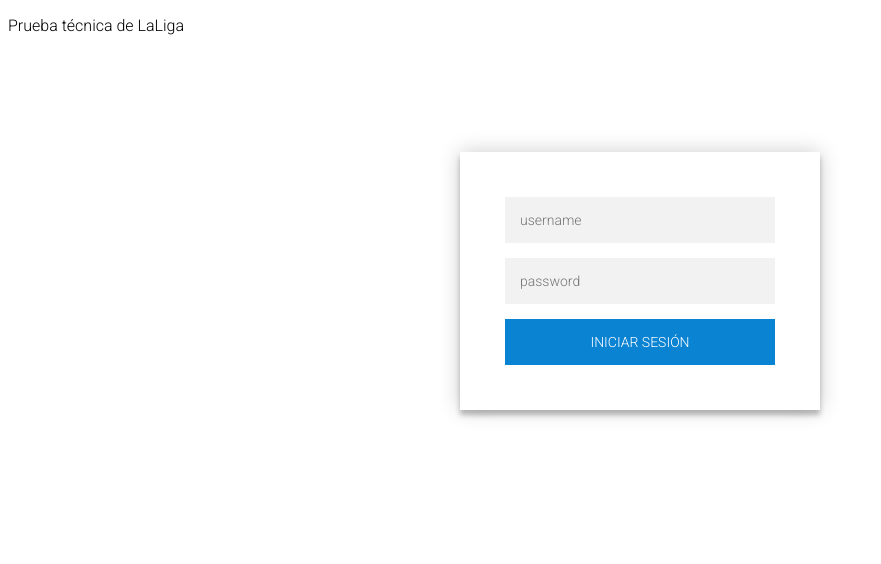
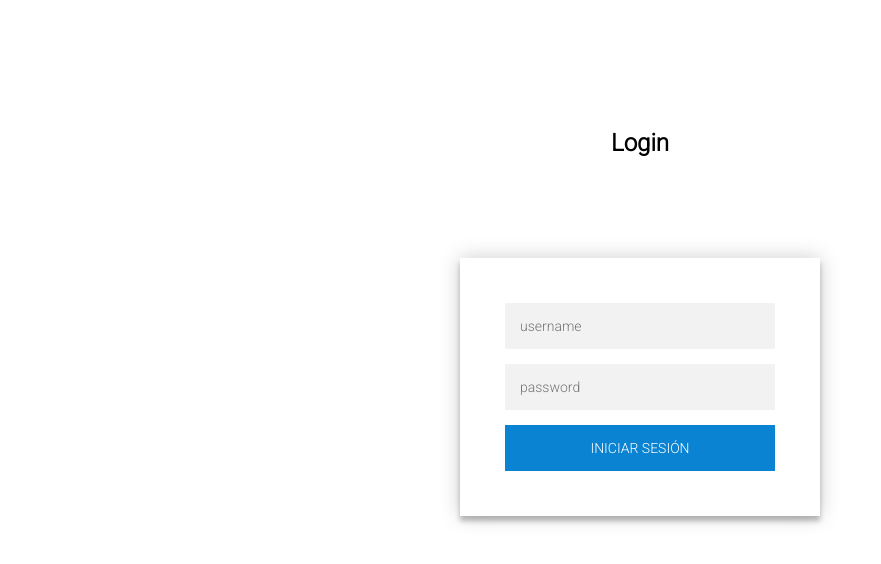
Before and after one commit to Albertosnp/Login-regresIn-React-Redux, a React (Create React App) app: page /login in a window 1280 px wide. Shown: the top 564 px of the page, without its empty margins (0-881 px from the left). Built offline with nearby package versions, Linux system fonts and the light colour scheme.

Commit message:
Added LoginLayout

```diff
--- a/src/App.tsx
+++ b/src/App.tsx
@@ -5,7 +5,6 @@ import { Routes } from "Routes/Routes";
 const App = () => {
   return (
     <BrowserRouter>
-      <p>Prueba técnica de LaLiga</p>
       <Routes />
     </BrowserRouter>
   );
--- a/src/Layouts/LoggedLayout.tsx
+++ b/src/Layouts/LoggedLayout/LoggedLayout.tsx
@@ -1,11 +1,12 @@
 import React from "react";
-import ButtonLogOut from "../components/ButtonLogOut/ButtonLogOut";
-import { Users } from "../components/Users/Users";
+import ButtonLogOut from "../../components/ButtonLogOut/ButtonLogOut";
+import { Users } from "../../components/Users/Users";
 import "./loggedLayout.css";
 
 export const LoggedLayout = () => {
   return (
     <div className="logged-layout">
+      <h2>Listado</h2>
       <ButtonLogOut />
       <Users />
     </div>
--- /dev/null
+++ b/src/Layouts/LoginLayout/LoginLayout.tsx
@@ -0,0 +1,11 @@
+import { LoginForm } from "components/LoginForm/LoginForm";
+import React from "react";
+
+export const LoginLayout = () => {
+  return (
+    <div className="logged-layout">
+      <h2>Login</h2>
+      <LoginForm />
+    </div>
+  );
+};
--- a/src/Routes/PrivateRoute.tsx
+++ b/src/Routes/PrivateRoute.tsx
@@ -1,4 +1,4 @@
-import { LoggedLayout } from "Layouts/LoggedLayout";
+import { LoggedLayout } from "Layouts/LoggedLayout/LoggedLayout";
 import React from "react";
 import { Redirect, Route } from "react-router-dom";
 
--- a/src/Routes/Routes.tsx
+++ b/src/Routes/Routes.tsx
@@ -5,6 +5,7 @@ import { LoginForm } from "../components/LoginForm/LoginForm";
 import { RootStateOrAny, useDispatch, useSelector } from "react-redux";
 import { PrivateRoute } from "./PrivateRoute";
 import { logInWithToken } from "reducers/loginReducer";
+import { LoginLayout } from '../Layouts/LoginLayout/LoginLayout';
 
 /**
  * Componente Routes que aloja los componentes a mostrar dependiendo de si esta logueado
@@ -24,9 +25,10 @@ export const Routes = () => {
     <Switch>
       <Route path="/login" exact>
         {auth && <Redirect to="/users" />}
-        <LoginForm />
+        <LoginLayout />
       </Route>
       <PrivateRoute path="/users" isAuthenticated={auth} />
+      <Redirect to="/login" />
     </Switch>
   );
 };
--- a/src/components/Users/Users.tsx
+++ b/src/components/Users/Users.tsx
@@ -9,6 +9,8 @@ export const Users = () => {
   const users = useSelector((state: RootStateOrAny) => state.users.usersToShow);
   const [page, setPage] = useState(1);
 
+  //Efecto que se ejecuta cuando se carga la página y cuando cambie la página a mostrar
+  //Hace rerenderizar el componente
   useEffect(() => {
     dispatch(usersToShow(page));
   }, [dispatch, page]);
```
Also changed, not shown: src/Layouts/LoggedLayout/loggedLayout.css (renamed from src/Layouts/loggedLayout.css).
